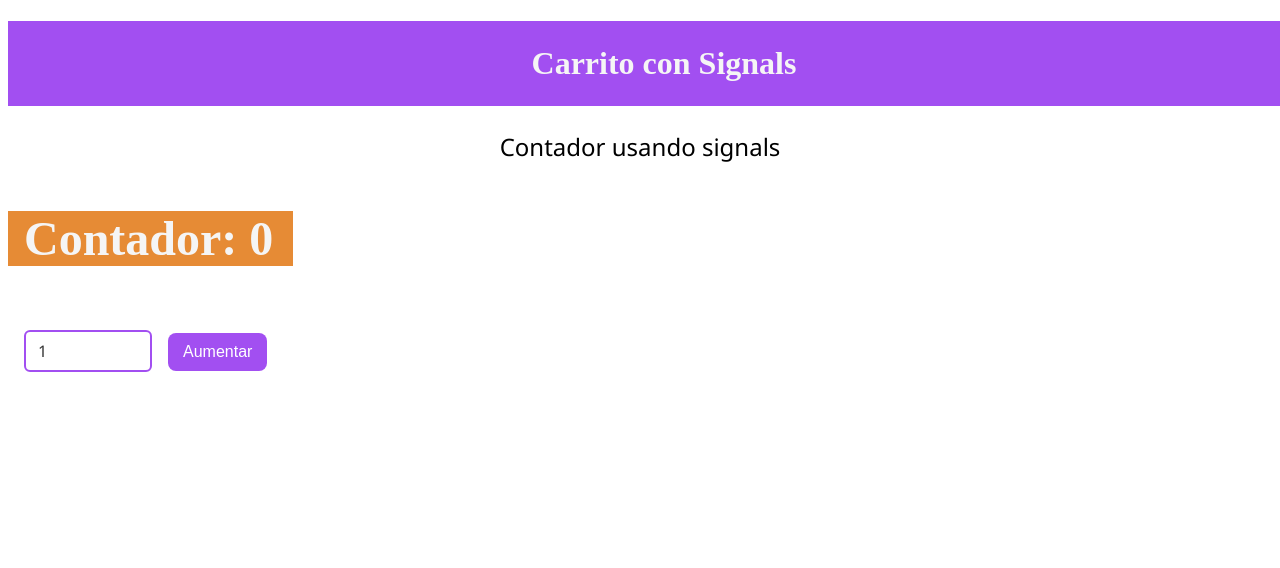
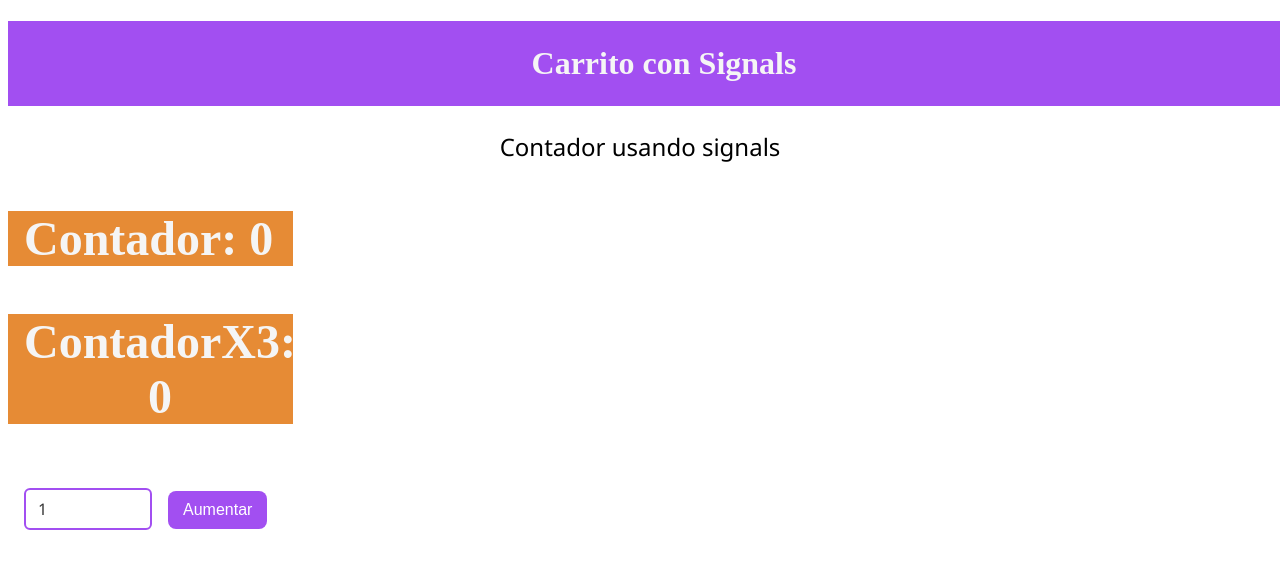
Before and after one commit to Juan8516/01.carritoComprasAngular, an Angular app: page / in a window 1280 px wide. Shown: the top 568 px of the page. Built offline with nearby package versions, Linux system fonts and the light colour scheme.

Commit message:
propiedad computada

```diff
--- a/src/app/components/carrito-signals/carrito-signals.html
+++ b/src/app/components/carrito-signals/carrito-signals.html
@@ -2,6 +2,7 @@
 <p>Contador usando signals</p>
 
 <h3>Contador: {{contador()}}</h3>
+<h3>ContadorX3: {{contadorx3()}}</h3>
 
 <input type="number"
         [value]="incremento()"
--- a/src/app/components/carrito-signals/carrito-signals.ts
+++ b/src/app/components/carrito-signals/carrito-signals.ts
@@ -1,5 +1,5 @@
 import { Component } from '@angular/core';
-import { signal } from '@angular/core';
+import { signal, computed } from '@angular/core';
 
 @Component({
   selector: 'app-carrito-signals',
@@ -11,6 +11,7 @@ export class CarritoSignals {
 
   contador = signal(0);
   incremento = signal(1);
+  contadorx3 = computed(() => this.contador() * 3);
 
   aumentar() {
 
```
